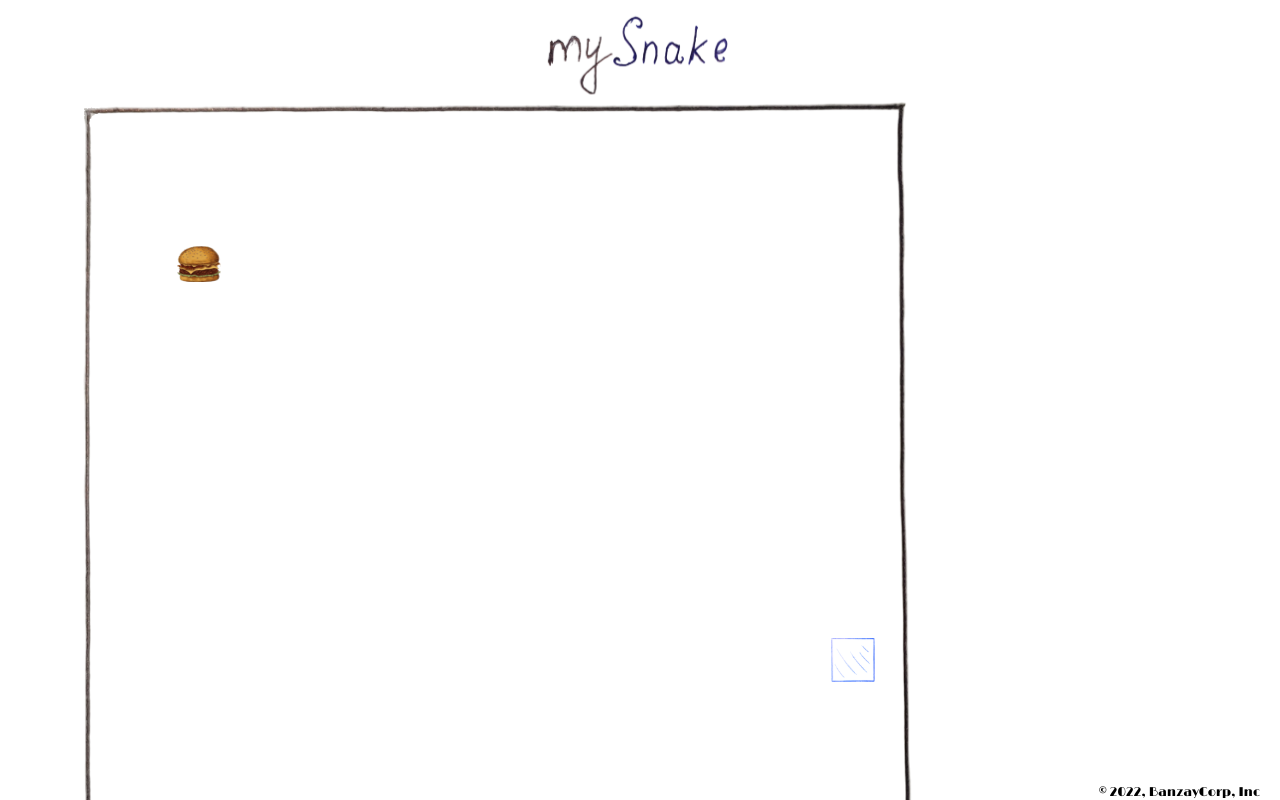
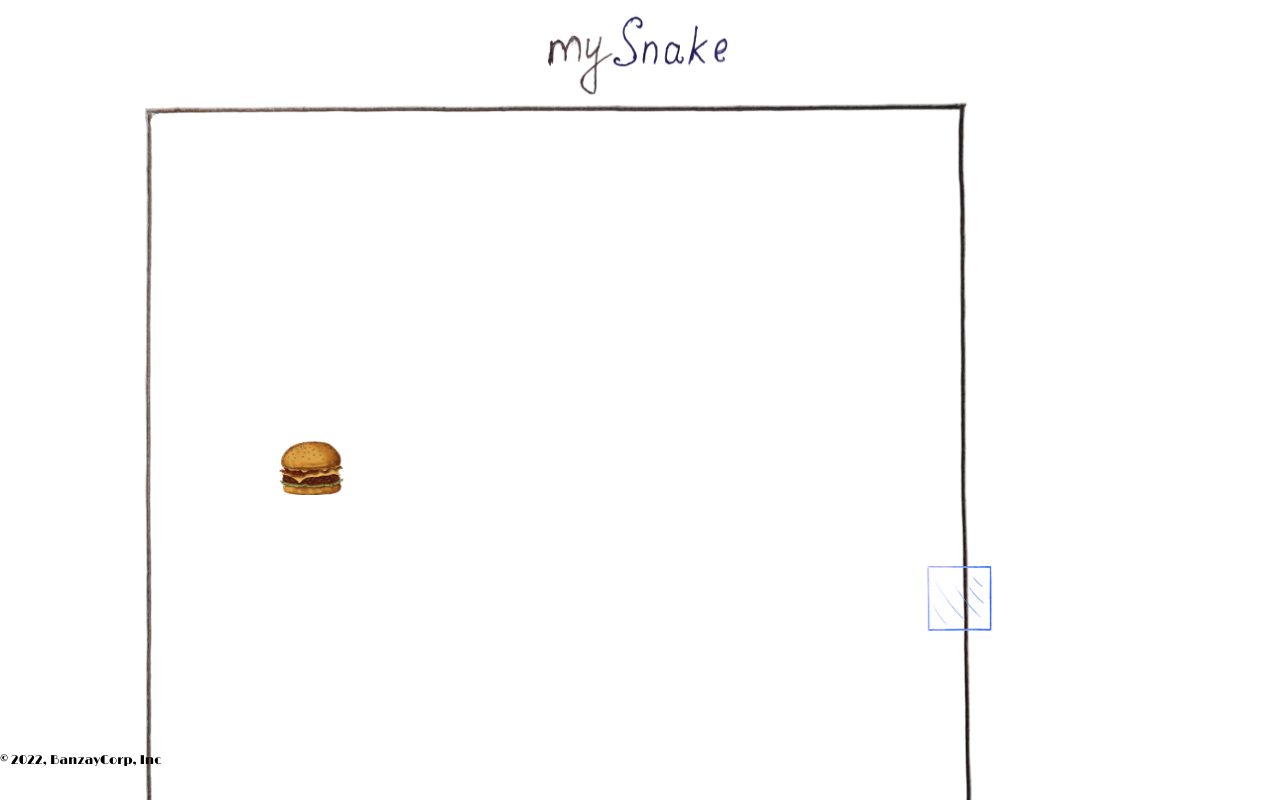
Before and after one commit to BazaleevFedor/mySnake, a Next.js app: page / in a window 1280 px wide. Built offline with nearby package versions, Linux system fonts and the light colour scheme.

Commit message:
fix build

```diff
--- a/src/app/context.tsx
+++ b/src/app/context.tsx
@@ -1,6 +1,6 @@
 import React from "react";
 
-const FIELD_SIZE: number = window.innerWidth > 600 ? 25 : 15;
+const FIELD_SIZE: number = 15;
 const CELL_COUNT: number = FIELD_SIZE**2;
 const UPDATE_TIME: number = 100;
 const FOOD_START_POSITION: number = 77;
--- a/src/components/Copyright/styles.module.css
+++ b/src/components/Copyright/styles.module.css
@@ -1,8 +1,4 @@
 .copyright {
-  display: flex;
-  justify-content: right;
-  align-items: end;
-
   font-family: Limelight, serif;
   font-size: clamp(1vw, 1.5vw, 1vw);
 
```
